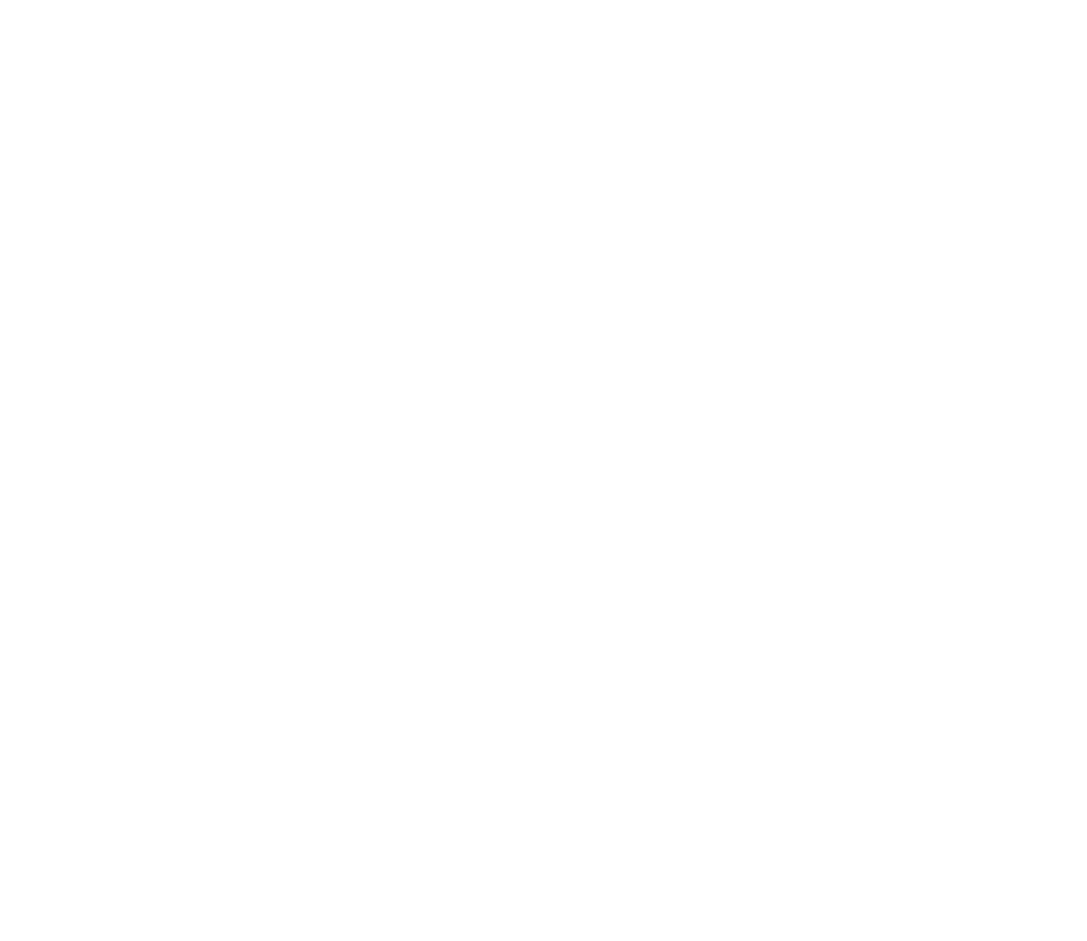
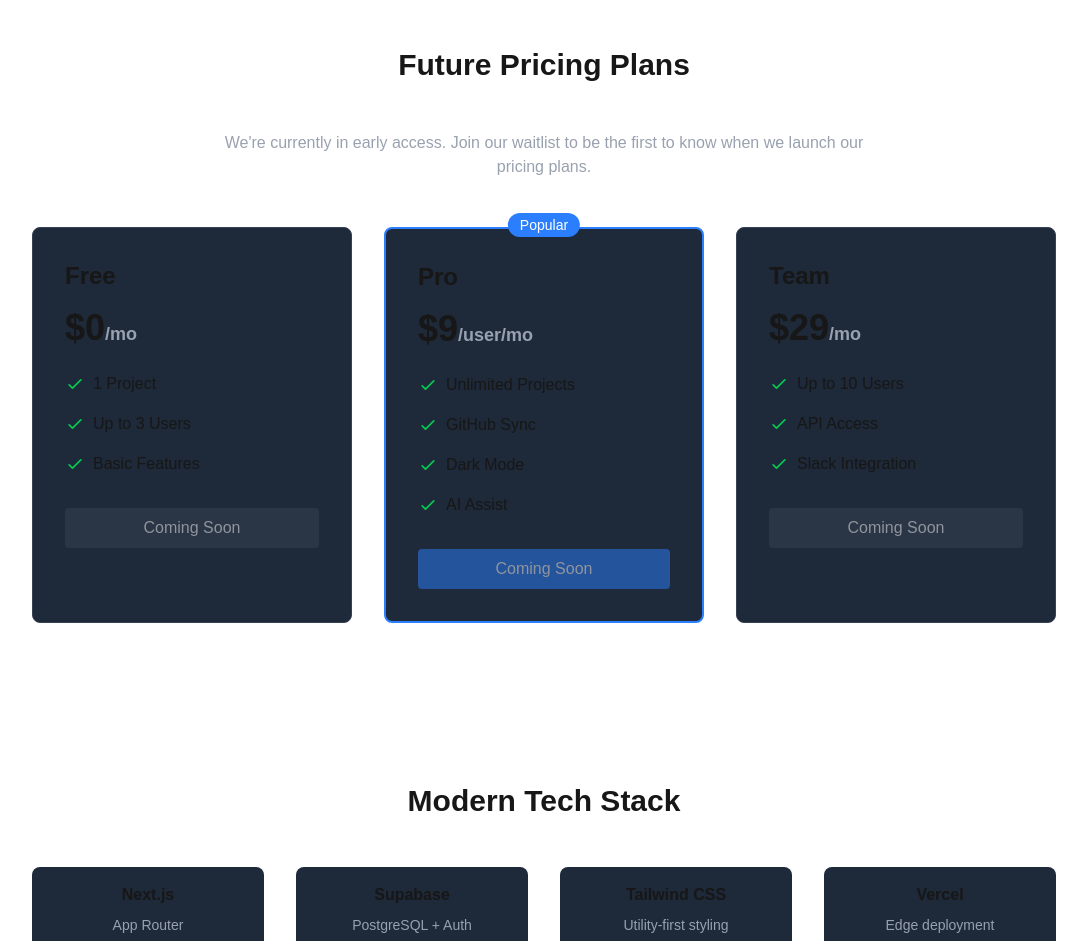
Before and after one commit to Foozer/zippyboards, a Next.js app: page / in a window 1280 px wide. Shown: the part 880-1821 px from the top of the page, without its empty margins (96-1183 px from the left). Before the commit the page ends 840 px from the top, so only its background shows below. Built offline with nearby package versions, Linux system fonts and the light colour scheme; no server answers.

Commit message:
updated landing page

```diff
--- a/src/app/page.tsx
+++ b/src/app/page.tsx
@@ -83,18 +83,151 @@
       </section>
 
       <section className="bg-gray-800 py-20 px-6">
-        <div className="max-w-5xl mx-auto grid grid-cols-1 md:grid-cols-3 gap-10 text-center">
-          <div>
-            <h3 className="text-xl font-bold mb-3">⚡ Blazing Fast</h3>
-            <p>Built for speed with keyboard shortcuts and instant load times.</p>
+        <div className="max-w-5xl mx-auto">
+          <h2 className="text-3xl font-bold mb-12 text-center">Built for Developer Workflow</h2>
+          <div className="grid grid-cols-1 md:grid-cols-3 gap-10 text-center">
+            <div>
+              <h3 className="text-xl font-bold mb-3">⚡ Blazing Fast</h3>
+              <p>Server-side rendering and edge caching for instant load times. No more waiting around.</p>
+            </div>
+            <div>
+              <h3 className="text-xl font-bold mb-3">⌨️ Keyboard First</h3>
+              <p>Command palette navigation and keyboard shortcuts. Keep your hands on the keyboard.</p>
+            </div>
+            <div>
+              <h3 className="text-xl font-bold mb-3">🔄 GitHub Sync</h3>
+              <p>Seamless integration with GitHub. Keep your issues in sync automatically.</p>
+            </div>
           </div>
-          <div>
-            <h3 className="text-xl font-bold mb-3">⌨️ Keyboard First</h3>
-            <p>Complete tasks without touching your mouse. Built for power users.</p>
+        </div>
+      </section>
+
+      <section className="py-20 px-6">
+        <div className="max-w-5xl mx-auto">
+          <h2 className="text-3xl font-bold mb-12 text-center">Future Pricing Plans</h2>
+          <p className="text-center text-gray-400 mb-12 max-w-2xl mx-auto">
+            We're currently in early access. Join our waitlist to be the first to know when we launch our pricing plans.
+          </p>
+          <div className="grid grid-cols-1 md:grid-cols-3 gap-8">
+            {/* Free Tier */}
+            <div className="bg-gray-800 rounded-lg p-8 border border-gray-700">
+              <h3 className="text-2xl font-bold mb-4">Free</h3>
+              <p className="text-4xl font-bold mb-6">$0<span className="text-lg text-gray-400">/mo</span></p>
+              <ul className="space-y-4 mb-8">
+                <li className="flex items-center">
+                  <svg className="w-5 h-5 text-green-500 mr-2" fill="none" stroke="currentColor" viewBox="0 0 24 24">
+                    <path strokeLinecap="round" strokeLinejoin="round" strokeWidth="2" d="M5 13l4 4L19 7" />
+                  </svg>
+                  1 Project
+                </li>
+                <li className="flex items-center">
+                  <svg className="w-5 h-5 text-green-500 mr-2" fill="none" stroke="currentColor" viewBox="0 0 24 24">
+                    <path strokeLinecap="round" strokeLinejoin="round" strokeWidth="2" d="M5 13l4 4L19 7" />
+                  </svg>
+                  Up to 3 Users
+                </li>
+                <li className="flex items-center">
+                  <svg className="w-5 h-5 text-green-500 mr-2" fill="none" stroke="currentColor" viewBox="0 0 24 24">
+                    <path strokeLinecap="round" strokeLinejoin="round" strokeWidth="2" d="M5 13l4 4L19 7" />
+                  </svg>
+                  Basic Features
+                </li>
+              </ul>
+              <button className="w-full bg-gray-700 hover:bg-gray-600 text-white py-2 rounded opacity-50 cursor-not-allowed">
+                Coming Soon
+              </button>
+            </div>
+
+            {/* Pro Tier */}
+            <div className="bg-gray-800 rounded-lg p-8 border-2 border-blue-500 relative">
+              <div className="absolute -top-4 left-1/2 transform -translate-x-1/2">
+                <span className="bg-blue-500 text-white text-sm px-3 py-1 rounded-full">Popular</span>
+              </div>
+              <h3 className="text-2xl font-bold mb-4">Pro</h3>
+              <p className="text-4xl font-bold mb-6">$9<span className="text-lg text-gray-400">/user/mo</span></p>
+              <ul className="space-y-4 mb-8">
+                <li className="flex items-center">
+                  <svg className="w-5 h-5 text-green-500 mr-2" fill="none" stroke="currentColor" viewBox="0 0 24 24">
+                    <path strokeLinecap="round" strokeLinejoin="round" strokeWidth="2" d="M5 13l4 4L19 7" />
+                  </svg>
+                  Unlimited Projects
+                </li>
+                <li className="flex items-center">
+                  <svg className="w-5 h-5 text-green-500 mr-2" fill="none" stroke="currentColor" viewBox="0 0 24 24">
+                    <path strokeLinecap="round" strokeLinejoin="round" strokeWidth="2" d="M5 13l4 4L19 7" />
+                  </svg>
+                  GitHub Sync
+                </li>
+                <li className="flex items-center">
+                  <svg className="w-5 h-5 text-green-500 mr-2" fill="none" stroke="currentColor" viewBox="0 0 24 24">
+                    <path strokeLinecap="round" strokeLinejoin="round" strokeWidth="2" d="M5 13l4 4L19 7" />
+                  </svg>
+                  Dark Mode
+                </li>
+                <li className="flex items-center">
+                  <svg className="w-5 h-5 text-green-500 mr-2" fill="none" stroke="currentColor" viewBox="0 0 24 24">
+                    <path strokeLinecap="round" strokeLinejoin="round" strokeWidth="2" d="M5 13l4 4L19 7" />
+                  </svg>
+                  AI Assist
+                </li>
+              </ul>
+              <button className="w-full bg-blue-500 hover:bg-blue-600 text-white py-2 rounded opacity-50 cursor-not-allowed">
+                Coming Soon
+              </button>
+            </div>
+
+            {/* Team Tier */}
+            <div className="bg-gray-800 rounded-lg p-8 border border-gray-700">
+              <h3 className="text-2xl font-bold mb-4">Team</h3>
+              <p className="text-4xl font-bold mb-6">$29<span className="text-lg text-gray-400">/mo</span></p>
+              <ul className="space-y-4 mb-8">
+                <li className="flex items-center">
+                  <svg className="w-5 h-5 text-green-500 mr-2" fill="none" stroke="currentColor" viewBox="0 0 24 24">
+                    <path strokeLinecap="round" strokeLinejoin="round" strokeWidth="2" d="M5 13l4 4L19 7" />
+                  </svg>
+                  Up to 10 Users
+                </li>
+                <li className="flex items-center">
+                  <svg className="w-5 h-5 text-green-500 mr-2" fill="none" stroke="currentColor" viewBox="0 0 24 24">
+                    <path strokeLinecap="round" strokeLinejoin="round" strokeWidth="2" d="M5 13l4 4L19 7" />
+                  </svg>
+                  API Access
+                </li>
+                <li className="flex items-center">
+                  <svg className="w-5 h-5 text-green-500 mr-2" fill="none" stroke="currentColor" viewBox="0 0 24 24">
+                    <path strokeLinecap="round" strokeLinejoin="round" strokeWidth="2" d="M5 13l4 4L19 7" />
+                  </svg>
+                  Slack Integration
+                </li>
+              </ul>
+              <button className="w-full bg-gray-700 hover:bg-gray-600 text-white py-2 rounded opacity-50 cursor-not-allowed">
+                Coming Soon
+              </button>
+            </div>
           </div>
-          <div>
-            <h3 className="text-xl font-bold mb-3">🤖 AI Assisted</h3>
-            <p>Smart task suggestions and automated workflows powered by AI.</p>
+        </div>
+      </section>
+
+      <section className="py-20 px-6">
+        <div className="max-w-5xl mx-auto">
+          <h2 className="text-3xl font-bold mb-12 text-center">Modern Tech Stack</h2>
+          <div className="grid grid-cols-2 md:grid-cols-4 gap-8 text-center">
+            <div className="p-4 bg-gray-800 rounded-lg">
+              <h3 className="font-semibold mb-2">Next.js</h3>
+              <p className="text-sm text-gray-400">App Router</p>
+            </div>
+            <div className="p-4 bg-gray-800 rounded-lg">
+              <h3 className="font-semibold mb-2">Supabase</h3>
+              <p className="text-sm text-gray-400">PostgreSQL + Auth</p>
+            </div>
+            <div className="p-4 bg-gray-800 rounded-lg">
+              <h3 className="font-semibold mb-2">Tailwind CSS</h3>
+              <p className="text-sm text-gray-400">Utility-first styling</p>
+            </div>
+            <div className="p-4 bg-gray-800 rounded-lg">
+              <h3 className="font-semibold mb-2">Vercel</h3>
+              <p className="text-sm text-gray-400">Edge deployment</p>
+            </div>
           </div>
         </div>
       </section>
```
